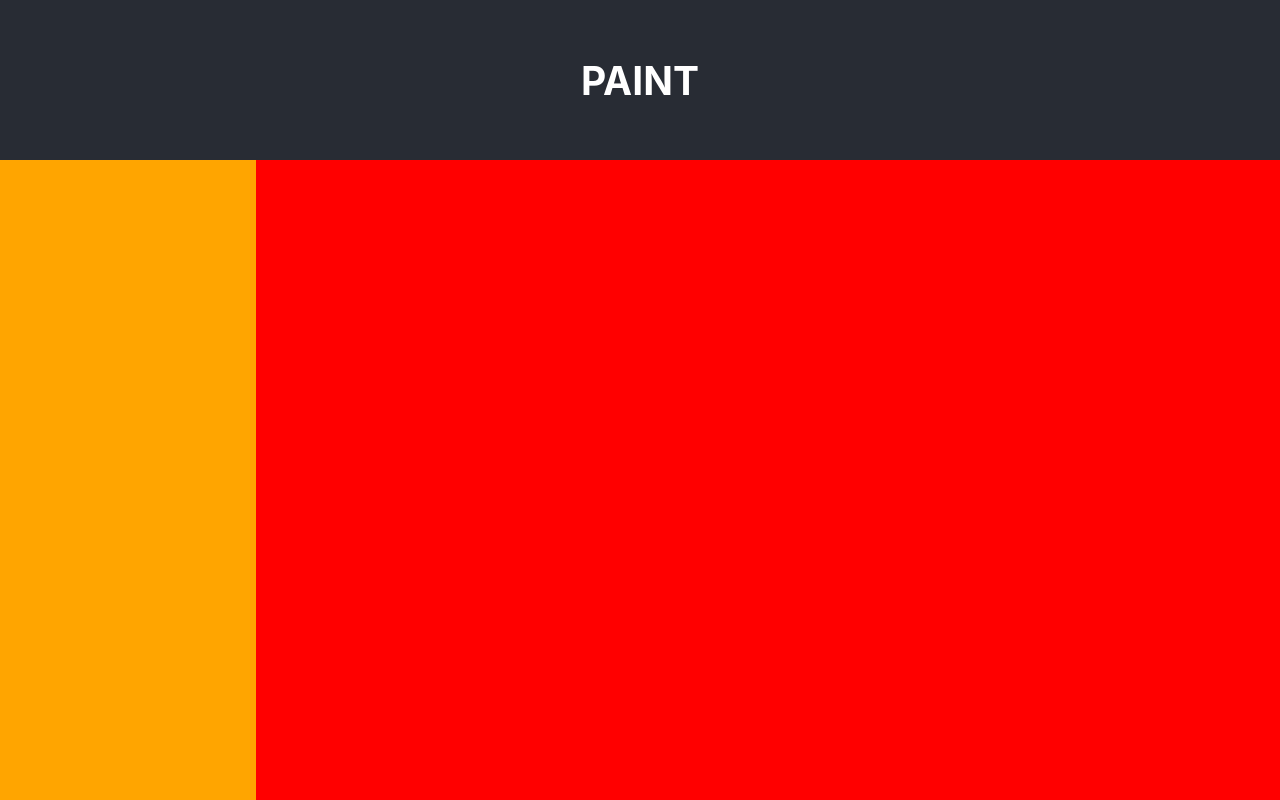
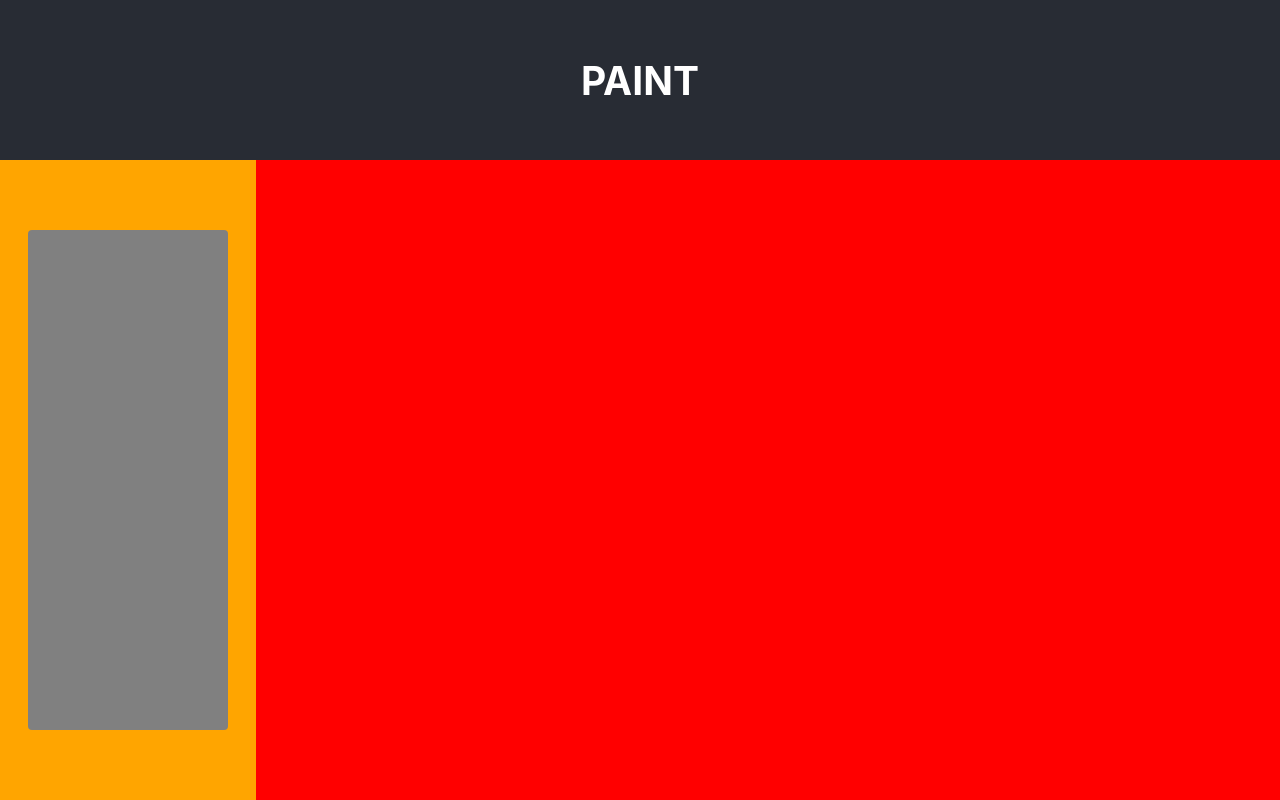
Before and after one commit to begeh/paint, a React (Create React App) app: page / in a window 1280 px wide. Built offline with nearby package versions, Linux system fonts and the light colour scheme.

Commit message:
change title of app; add toolbar div into tools sections

```diff
--- a/public/index.html
+++ b/public/index.html
@@ -24,7 +24,7 @@
       work correctly both with client-side routing and a non-root public URL.
       Learn how to configure a non-root public URL by running `npm run build`.
     -->
-    <title>React App</title>
+    <title>PAINT</title>
   </head>
   <body>
     <noscript>You need to enable JavaScript to run this app.</noscript>
--- a/src/App.css
+++ b/src/App.css
@@ -27,18 +27,32 @@
   justify-content: flex-start;
   align-items: center;
   width: 100%;
-  height: 80vh;
+  min-height: 80vh;
+  height: max-content;
 }
 
 .tools{
+  display: flex;
+  justify-content: center;
+  align-items: center;
   width: 20%;
   height: 100%;
   background-color: orange;
 }
 
+.toolbar{
+  max-width: 200px;
+  max-height: 500px;
+  height: 80%;
+  width: 80%;
+  background-color: gray;
+  border-radius: 4px;
+}
+
 .canvas{
   width: 80%;
-  height: 100%;
+  min-height: 100%;
+  height: max-content;
   background-color: red;
 }
 
--- a/src/App.js
+++ b/src/App.js
@@ -9,26 +9,14 @@ function App() {
       </section>
       <section className="main">
         <div className= "tools">
+          <div className="toolbar">
 
+          </div>
         </div>
         <div className="canvas">
 
         </div>
       </section>
-      {/* <header className="App-header">
-        <img src={logo} className="App-logo" alt="logo" />
-        <p>
-          Edit <code>src/App.js</code> and save to reload.
-        </p>
-        <a
-          className="App-link"
-          href="https://reactjs.org"
-          target="_blank"
-          rel="noopener noreferrer"
-        >
-          Learn React
-        </a>
-      </header> */}
     </div>
   );
 }
```
Also changed, not shown: 1 other file (tests, documents, lock files or other folders).
